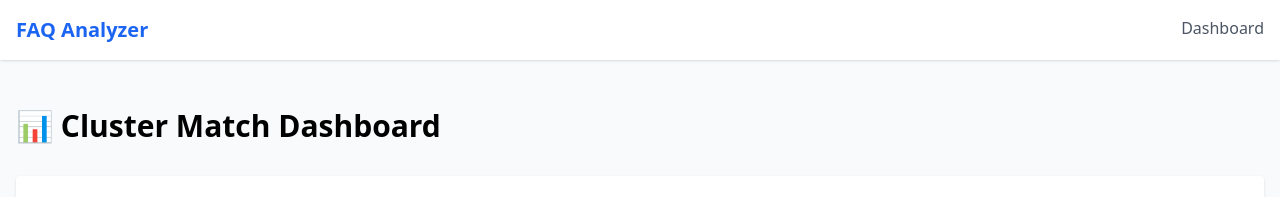
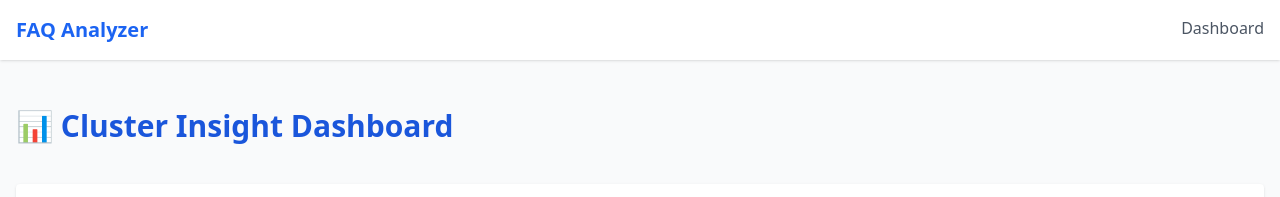
Before and after one commit to whoppah/DixaFAQ, a React (Vite) app in the folder frontend/: page / in a window 1280 px wide. Shown: the top 197 px of the page. Built offline with nearby package versions, Linux system fonts and the light colour scheme; no server answers.

Commit message:
Update ClusterDashboard.jsx

```diff
--- a/frontend/src/pages/ClusterDashboard.jsx
+++ b/frontend/src/pages/ClusterDashboard.jsx
@@ -2,8 +2,8 @@
 import React, { useState, useEffect } from "react";
 import axios from "axios";
 import ClusterTable from "../components/ClusterTable";
+import ClusterMapChart from "../components/ClusterMapChart";
 import FAQMatchModal from "../components/FAQMatchModal";
-import ClusterMapChart from "../components/ClusterMapChart";
 
 export default function ClusterDashboard() {
   const [clusters, setClusters] = useState([]);
@@ -33,8 +33,9 @@
   };
 
   return (
-    <div className="container mx-auto px-4 py-6 space-y-8">
-      <h1 className="text-3xl font-bold mb-6">📊 Cluster Match Dashboard</h1>
+    <div className="container mx-auto px-4 py-6 space-y-10">
+      <h1 className="text-3xl font-bold text-blue-700">📊 Cluster Insight Dashboard</h1>
+
       {loading ? (
         <p className="text-gray-500">Loading...</p>
       ) : (
@@ -43,6 +44,7 @@
           <ClusterTable clusters={clusters} onReview={handleOpenModal} />
         </>
       )}
+
       {selectedCluster && (
         <FAQMatchModal
           open={isOpen}
```
